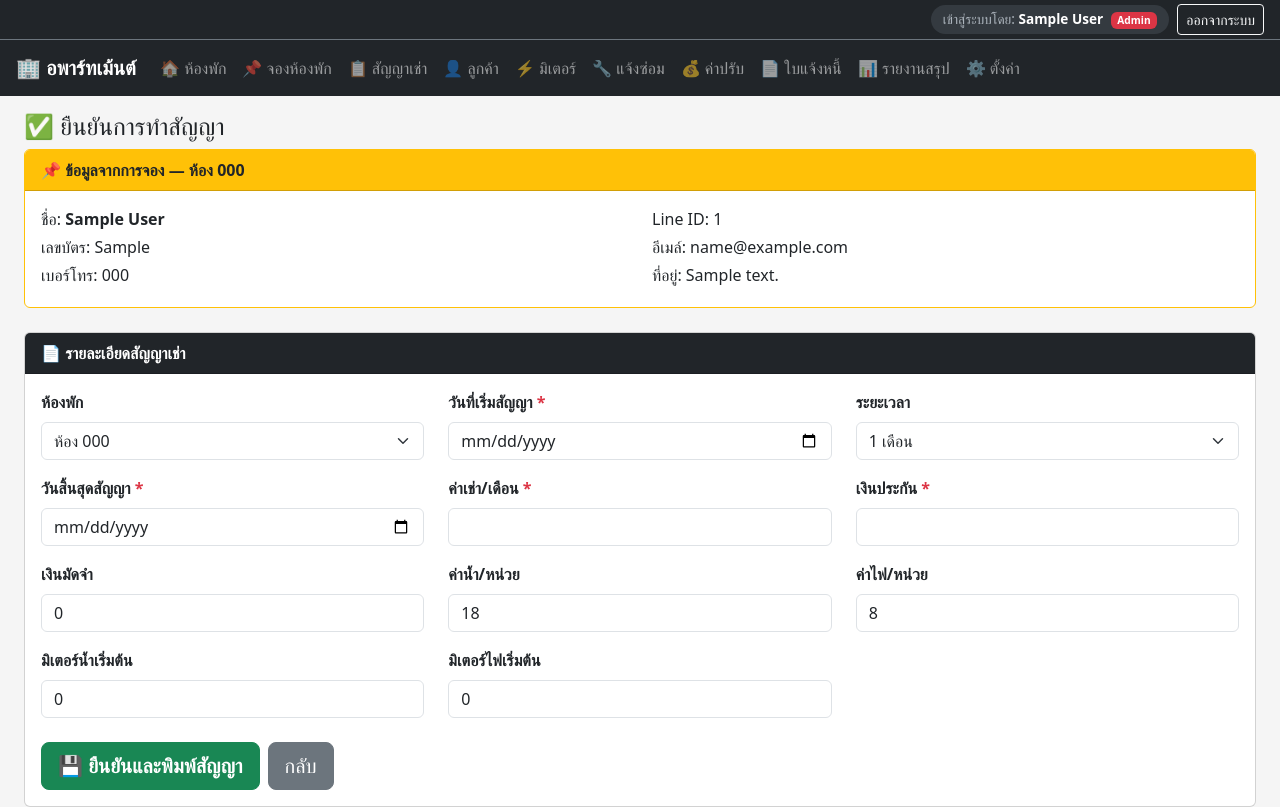
After one commit to Mightycgm/ICT22667-Project, a Django app: page /bookings/1/confirm/ in a window 1280 px wide. The commit adds this page. Run offline with Django 5.2, Linux system fonts and the light colour scheme; a user stored in the database is signed in; tables that the repository leaves empty hold one stand-in row (values such as "Sample post").

Commit message:
Added Booking

```diff
--- a/Apartment Management Project/apartment_project/apartment/forms.py
+++ b/Apartment Management Project/apartment_project/apartment/forms.py
@@ -1,5 +1,5 @@
 from django import forms
-from .models import Tenant, Room, Contract, Invoice, MonthlyBill, Utility, Fine, Maintenance
+from .models import Tenant, Room, Contract, Invoice, MonthlyBill, Utility, Fine, Maintenance, Booking
 
 
 # ฟอร์มผู้เช่า
@@ -188,3 +188,30 @@ class MaintenanceForm(forms.ModelForm):
             'Resolved_Date':  forms.DateInput(attrs={'class': 'form-control', 'type': 'date'}),
             'Repair_Cost':    forms.NumberInput(attrs={'class': 'form-control'}),
         }
+
+class BookingForm(forms.ModelForm):
+    class Meta:
+        model  = Booking
+        fields = ['Room_ID', 'First_Name', 'Last_Name', 'ID_Card', 'Phone', 'Email', 'Line_ID', 'Address', 'Note']
+        labels = {
+            'Room_ID':    'ห้องที่จอง',
+            'First_Name': 'ชื่อ',
+            'Last_Name':  'นามสกุล',
+            'ID_Card':    'เลขบัตรประชาชน',
+            'Phone':      'เบอร์โทรติดต่อ',
+            'Email':      'อีเมล์',
+            'Line_ID':    'Line ID',
+            'Address':    'ที่อยู่',
+            'Note':       'หมายเหตุ',
+        }
+        widgets = {
+            'Room_ID':    forms.Select(attrs={'class': 'form-select'}),
+            'First_Name': forms.TextInput(attrs={'class': 'form-control'}),
+            'Last_Name':  forms.TextInput(attrs={'class': 'form-control'}),
+            'ID_Card':    forms.TextInput(attrs={'class': 'form-control', 'maxlength': '13'}),
+            'Phone':      forms.TextInput(attrs={'class': 'form-control'}),
+            'Email':      forms.EmailInput(attrs={'class': 'form-control'}),
+            'Line_ID':    forms.TextInput(attrs={'class': 'form-control'}),
+            'Address':    forms.TextInput(attrs={'class': 'form-control'}),
+            'Note':       forms.TextInput(attrs={'class': 'form-control'}),
+        }
--- a/Apartment Management Project/apartment_project/apartment/templates/apartment/base.html
+++ b/Apartment Management Project/apartment_project/apartment/templates/apartment/base.html
@@ -46,7 +46,10 @@
                     <a class="nav-link" href="{% url 'dashboard' %}">🏠 ห้องพัก</a>
                 </li>
                 <li class="nav-item">
-                    <a class="nav-link" href="{% url 'contract_list' %}">📄 สัญญาเช่า</a>
+                    <a class="nav-link" href="{% url 'booking_list' %}">📌 จองห้องพัก</a>
+                </li>
+                <li class="nav-item">
+                    <a class="nav-link" href="{% url 'contract_list' %}">📋 สัญญาเช่า</a>
                 </li>
                 <li class="nav-item">
                     <a class="nav-link" href="{% url 'tenant_list' %}">👤 ลูกค้า</a>
--- /dev/null
+++ b/Apartment Management Project/apartment_project/apartment/templates/apartment/booking/confirm.html
@@ -0,0 +1,121 @@
+{% extends 'apartment/base.html' %}
+{% block content %}
+<h4>✅ ยืนยันการทำสัญญา</h4>
+
+<!-- ข้อมูลจากการจอง -->
+<div class="card mb-4 border-warning">
+    <div class="card-header bg-warning text-dark fw-bold">
+        📌 ข้อมูลจากการจอง — ห้อง {{ booking.Room_ID.Room_Number }}
+    </div>
+    <div class="card-body">
+        <div class="row">
+            <div class="col-md-6">
+                <p class="mb-1">ชื่อ: <strong>{{ booking.First_Name }} {{ booking.Last_Name }}</strong></p>
+                <p class="mb-1">เลขบัตร: {{ booking.ID_Card }}</p>
+                <p class="mb-1">เบอร์โทร: {{ booking.Phone }}</p>
+            </div>
+            <div class="col-md-6">
+                <p class="mb-1">Line ID: {{ booking.Line_ID|default:"-" }}</p>
+                <p class="mb-1">อีเมล์: {{ booking.Email|default:"-" }}</p>
+                <p class="mb-1">ที่อยู่: {{ booking.Address|default:"-" }}</p>
+            </div>
+        </div>
+    </div>
+</div>
+
+<!-- ฟอร์มสัญญา -->
+<div class="card">
+    <div class="card-header bg-dark text-white fw-bold">
+        📄 รายละเอียดสัญญาเช่า
+    </div>
+    <div class="card-body">
+        <form method="post">
+            {% csrf_token %}
+
+            <!-- ห้อง (fix ไม่ให้เปลี่ยน) -->
+            <div class="row mb-3">
+                <div class="col-md-4">
+                    <label class="form-label fw-bold">ห้องพัก</label>
+                    {{ contract_form.Room_ID }}
+                </div>
+                <div class="col-md-4">
+                    <label class="form-label fw-bold">วันที่เริ่มสัญญา <span class="text-danger">*</span></label>
+                    {{ contract_form.Start_Date }}
+                </div>
+                <div class="col-md-4">
+                    <label class="form-label fw-bold">ระยะเวลา</label>
+                    {{ contract_form.duration_months }}
+                </div>
+            </div>
+
+            <div class="row mb-3">
+                <div class="col-md-4">
+                    <label class="form-label fw-bold">วันสิ้นสุดสัญญา <span class="text-danger">*</span></label>
+                    {{ contract_form.End_Date }}
+                </div>
+                <div class="col-md-4">
+                    <label class="form-label fw-bold">ค่าเช่า/เดือน <span class="text-danger">*</span></label>
+                    {{ contract_form.Rent_Price }}
+                </div>
+                <div class="col-md-4">
+                    <label class="form-label fw-bold">เงินประกัน <span class="text-danger">*</span></label>
+                    {{ contract_form.Deposit }}
+                </div>
+            </div>
+
+            <div class="row mb-3">
+                <div class="col-md-4">
+                    <label class="form-label fw-bold">เงินมัดจำ</label>
+                    {{ contract_form.Deposit_Advance }}
+                </div>
+                <div class="col-md-4">
+                    <label class="form-label fw-bold">ค่าน้ำ/หน่วย</label>
+                    {{ contract_form.Water_Cost_Unit }}
+                </div>
+                <div class="col-md-4">
+                    <label class="form-label fw-bold">ค่าไฟ/หน่วย</label>
+                    {{ contract_form.Elec_Cost_Unit }}
+                </div>
+            </div>
+
+            <div class="row mb-4">
+                <div class="col-md-4">
+                    <label class="form-label fw-bold">มิเตอร์น้ำเริ่มต้น</label>
+                    {{ contract_form.Water_Meter_Start }}
+                </div>
+                <div class="col-md-4">
+                    <label class="form-label fw-bold">มิเตอร์ไฟเริ่มต้น</label>
+                    {{ contract_form.Elec_Meter_Start }}
+                </div>
+            </div>
+
+            {% if contract_form.errors %}
+            <div class="alert alert-danger">กรุณาตรวจสอบข้อมูลให้ครบถ้วน</div>
+            {% endif %}
+
+            <div class="d-flex gap-2">
+                <button type="submit" class="btn btn-success btn-lg fw-bold">
+                    💾 ยืนยันและพิมพ์สัญญา
+                </button>
+                <a href="{% url 'booking_list' %}" class="btn btn-secondary btn-lg">กลับ</a>
+            </div>
+        </form>
+    </div>
+</div>
+
+<script>
+function calcEndDate() {
+    const startVal = document.getElementById('id_start_date').value;
+    const months   = parseInt(document.getElementById('id_duration').value) || 0;
+    if (!startVal || !months) return;
+    const start = new Date(startVal);
+    start.setMonth(start.getMonth() + months);
+    const yyyy = start.getFullYear();
+    const mm   = String(start.getMonth() + 1).padStart(2, '0');
+    const dd   = String(start.getDate()).padStart(2, '0');
+    document.getElementById('id_end_date').value = `${yyyy}-${mm}-${dd}`;
+}
+document.getElementById('id_start_date')?.addEventListener('change', calcEndDate);
+document.getElementById('id_duration')?.addEventListener('change', calcEndDate);
+</script>
+{% endblock %}
--- a/Apartment Management Project/apartment_project/apartment/urls.py
+++ b/Apartment Management Project/apartment_project/apartment/urls.py
@@ -39,4 +39,11 @@ urlpatterns = [
     # Print + Report
     path('invoices/<int:pk>/print/',  views.invoice_print,    name='invoice_print'),
     path('report/summary/',           views.monthly_summary,  name='monthly_summary'),
+
+    # Booking
+    path('bookings/',                       views.booking_list,    name='booking_list'),
+    path('bookings/add/',                   views.booking_create,  name='booking_create'),
+    path('bookings/add/<int:room_pk>/',     views.booking_create,  name='booking_create_room'),
+    path('bookings/<int:pk>/cancel/',       views.booking_cancel,  name='booking_cancel'),
+    path('bookings/<int:pk>/confirm/',      views.booking_confirm, name='booking_confirm'),
 ]
--- a/Apartment Management Project/apartment_project/apartment/views.py
+++ b/Apartment Management Project/apartment_project/apartment/views.py
@@ -3,8 +3,8 @@ from django.db import models as django_models
 from django.db.models import Sum, Count, Q
 from django.contrib.auth.decorators import login_required
 from decimal import Decimal
-from .models import Tenant, Room, Contract, Invoice, MonthlyBill, Utility, Fine, Maintenance
-from .forms  import TenantForm, RoomForm, ContractForm, InvoiceForm, UtilityForm, PaymentForm, FineForm, MaintenanceForm
+from .models import Tenant, Room, Contract, Invoice, MonthlyBill, Utility, Fine, Maintenance, Booking
+from .forms  import TenantForm, RoomForm, ContractForm, InvoiceForm, UtilityForm, PaymentForm, FineForm, MaintenanceForm, BookingForm
 
 
 # ==================== DASHBOARD ====================
@@ -150,11 +150,17 @@ def room_detail(request, pk):
         Room_ID=room
     ).order_by('-Report_Date')
 
+    # ดึงการจองที่รอยืนยัน
+    booking = Booking.objects.filter(
+        Room_ID=room, Status='รอยืนยัน'
+    ).first()
+
     return render(request, 'apartment/room/detail.html', {
         'room':         room,
         'contract':     contract,
         'invoices':     invoices,
         'maintenances': maintenances,
+        'booking':      booking,
     })
 # ==================== CONTRACT ====================
 
@@ -375,3 +381,105 @@ def monthly_summary(request):
         'invoices': invoices,
         'summary':  summary,
     })
+
+# ==================== BOOKING ====================
+
+@login_required
+def booking_list(request):
+    bookings = Booking.objects.select_related('Room_ID').filter(
+        Status='รอยืนยัน'
+    ).order_by('-Booking_Date')
+    return render(request, 'apartment/booking/list.html', {'bookings': bookings})
+
+
+@login_required
+def booking_create(request, room_pk=None):
+    initial = {}
+    if room_pk:
+        room = get_object_or_404(Room, pk=room_pk)
+        initial['Room_ID'] = room
+
+    form = BookingForm(request.POST or None, initial=initial)
+    # กรองเฉพาะห้องว่าง
+    form.fields['Room_ID'].queryset = Room.objects.filter(Status='ว่าง')
+
+    if form.is_valid():
+        booking = form.save(commit=False)
+        booking.Status = 'รอยืนยัน'
+        booking.save()
+        # อัปเดตสถานะห้องเป็น จอง
+        room             = booking.Room_ID
+        room.Status_Flag = 'จอง'
+        room.save()
+        return redirect('booking_list')
+
+    return render(request, 'apartment/booking/form.html', {
+        'form':  form,
+        'title': 'บันทึกการจองห้อง',
+    })
+
+
+@login_required
+def booking_cancel(request, pk):
+    booking = get_object_or_404(Booking, pk=pk)
+    if request.method == 'POST':
+        # คืนสถานะห้องเป็นปกติ
+        room             = booking.Room_ID
+        room.Status_Flag = 'ปกติ'
+        room.save()
+        booking.Status = 'ยกเลิก'
+        booking.save()
+        return redirect('booking_list')
+    return render(request, 'apartment/booking/confirm_cancel.html', {'booking': booking})
+
+
+@login_required
+def booking_confirm(request, pk):
+    # ดึงข้อมูลการจองมาเติมใน ContractForm อัตโนมัติ
+    booking = get_object_or_404(Booking, pk=pk)
+
+    # สร้าง Tenant จากข้อมูลการจองก่อน
+    if request.method == 'POST':
+        contract_form = ContractForm(request.POST)
+        contract_form.fields['Room_ID'].queryset = Room.objects.filter(
+            Room_ID=booking.Room_ID.Room_ID
+        )
+        if contract_form.is_valid():
+            # 1. สร้าง Tenant
+            tenant = Tenant.objects.create(
+                First_Name = booking.First_Name,
+                Last_Name  = booking.Last_Name,
+                ID_Card    = booking.ID_Card,
+                Phone      = booking.Phone,
+                Email      = booking.Email      or '',
+                Line_ID    = booking.Line_ID    or '',
+                Address    = booking.Address    or '',
+            )
+            # 2. สร้าง Contract
+            contract            = contract_form.save(commit=False)
+            contract.Tenant_ID  = tenant
+            contract.save()
+            # 3. อัปเดตห้อง
+            room             = booking.Room_ID
+            room.Status      = 'มีผู้เช่า'
+            room.Status_Flag = 'ปกติ'
+            room.save()
+            # 4. ปิดการจอง
+            booking.Status = 'ยืนยันแล้ว'
+            booking.save()
+            return redirect('contract_print', pk=contract.Contract_ID)
+    else:
+        # pre-fill ข้อมูลจากการจอง
+        import datetime
+        contract_form = ContractForm(initial={
+            'Room_ID':   booking.Room_ID,
+            'Tenant_ID': None,
+        })
+        contract_form.fields['Room_ID'].queryset = Room.objects.filter(
+            Room_ID=booking.Room_ID.Room_ID
+        )
+
+    return render(request, 'apartment/booking/confirm.html', {
+        'booking':       booking,
+        'contract_form': contract_form,
+    })
```
Also changed, not shown: Apartment Management Project/apartment_project/apartment/models.py (+24 -0 lines), Apartment Management Project/apartment_project/apartment/templates/apartment/booking/confirm_cancel.html (added, +14 -0 lines), Apartment Management Project/apartment_project/apartment/templates/apartment/booking/form.html (added, +72 -0 lines), Apartment Management Project/apartment_project/apartment/templates/apartment/booking/list.html (added, +44 -0 lines), Apartment Management Project/apartment_project/apartment/templates/apartment/room/detail.html (+15 -2 lines), Apartment Management Project/apartment_project/apartment/migrations/0004_booking.py (added).
